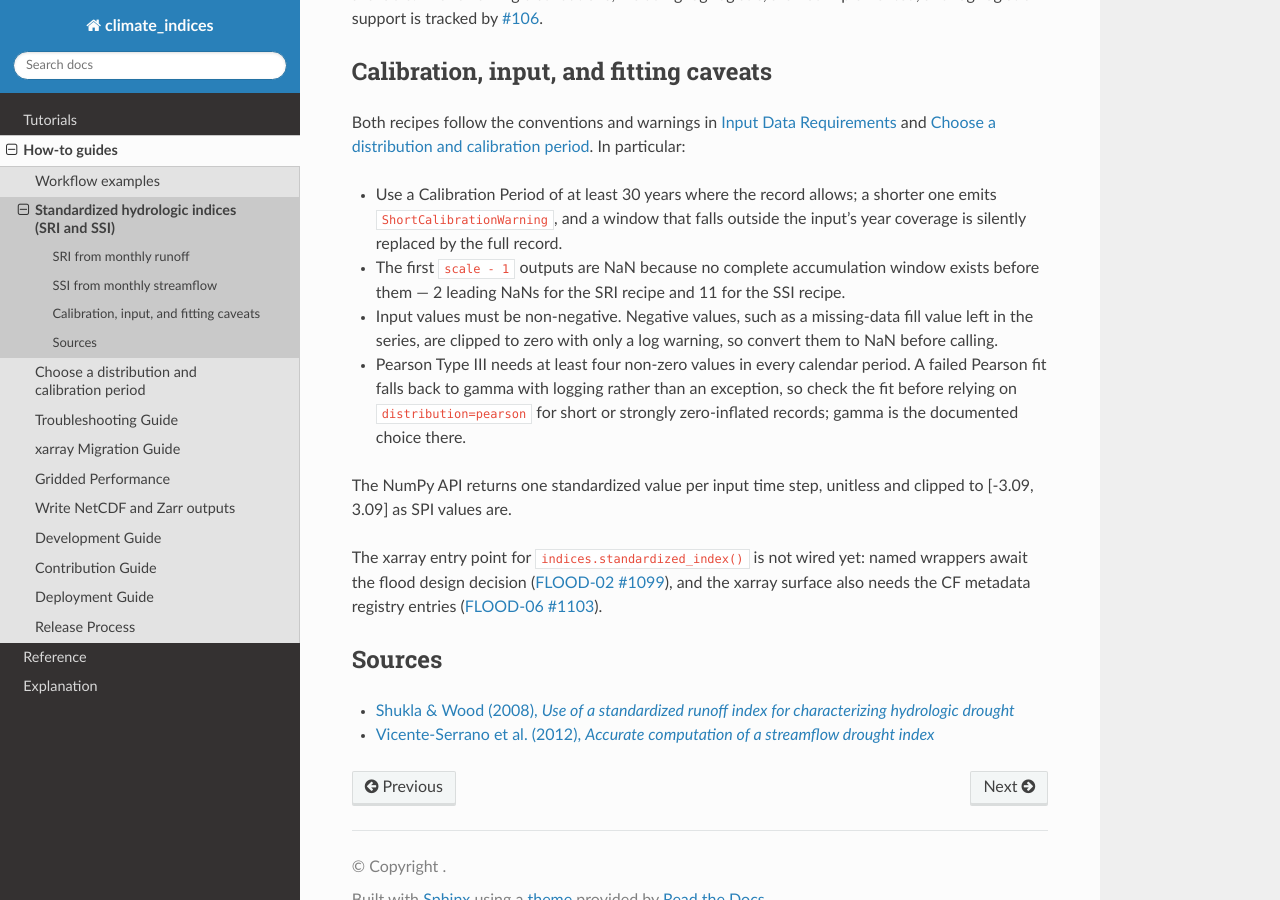
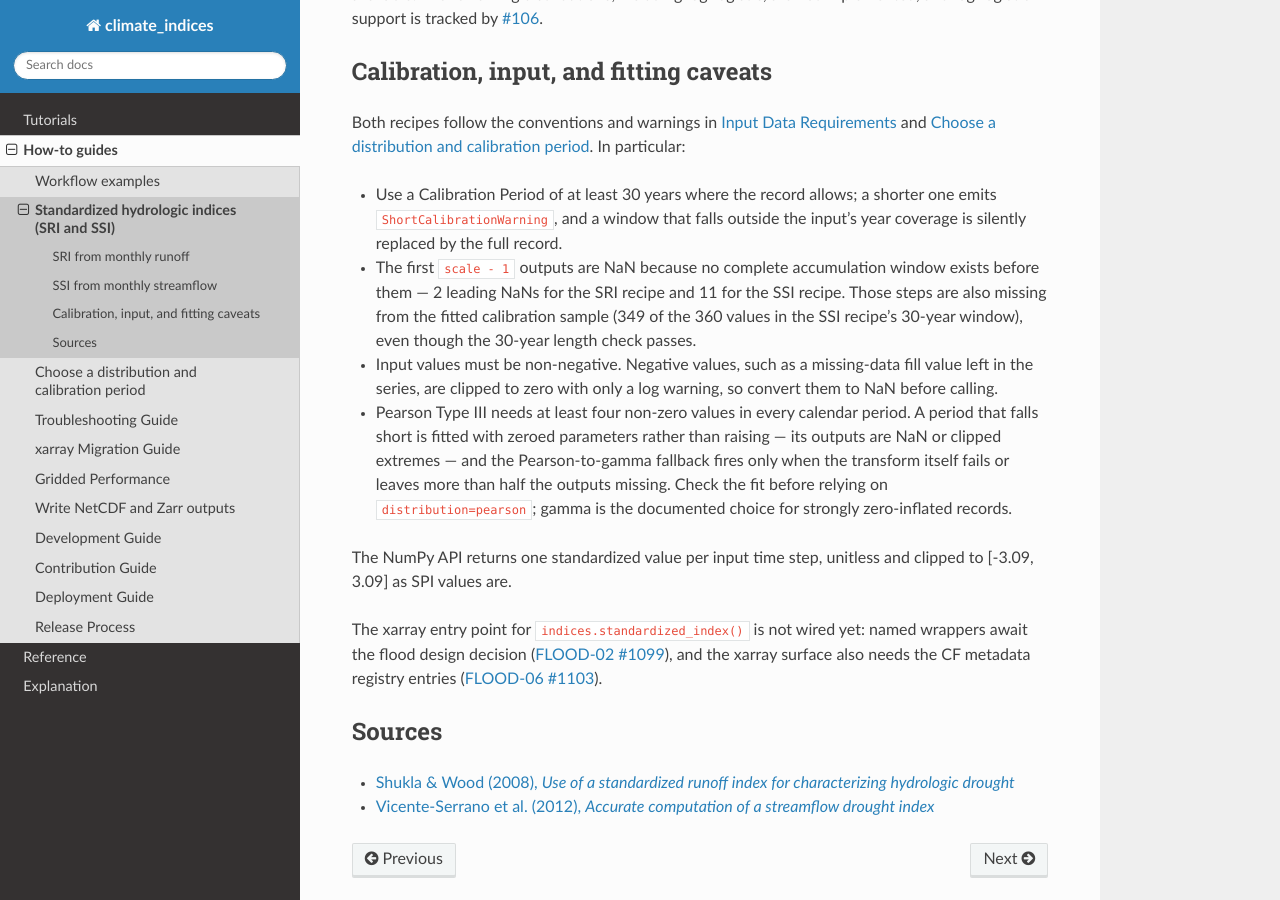
Before and after one commit to monocongo/climate_indices, a Sphinx documentation site: the page built from docs/standardized-hydrologic-indices.md, in a window 1280 px wide and 900 px high, scrolled down 1582 px. Built offline with Sphinx 7.4.7 and the Read the Docs theme 3.1.0, drawn with Linux system fonts in a browser that asks for light colours.

Commit message:
fix(review): correct the Pearson insufficiency behavior and pin the SRI fit
Re-review found the page claimed a gamma fallback for a calendar period
with too few non-zero values; that path substitutes zeroed parameters and
only logs a high-failure-rate warning. State the actual behavior and the
shortened calibration sample, and add an independent expected-value check
so a stubbed pipeline fails the SRI test.

```diff
--- a/docs/standardized-hydrologic-indices.md
+++ b/docs/standardized-hydrologic-indices.md
@@ -86,15 +86,19 @@ and {doc}`choosing-parameters`. In particular:
   outside the input's year coverage is silently replaced by the full record.
 - The first `scale - 1` outputs are NaN because no complete accumulation
   window exists before them — 2 leading NaNs for the SRI recipe and 11 for the
-  SSI recipe.
+  SSI recipe. Those steps are also missing from the fitted calibration sample
+  (349 of the 360 values in the SSI recipe's 30-year window), even though the
+  30-year length check passes.
 - Input values must be non-negative. Negative values, such as a missing-data
   fill value left in the series, are clipped to zero with only a log warning,
   so convert them to NaN before calling.
 - Pearson Type III needs at least four non-zero values in every calendar
-  period. A failed Pearson fit falls back to gamma with logging rather than an
-  exception, so check the fit before relying on `distribution=pearson` for
-  short or strongly zero-inflated records; gamma is the documented choice
-  there.
+  period. A period that falls short is fitted with zeroed parameters rather
+  than raising — its outputs are NaN or clipped extremes — and the
+  Pearson-to-gamma fallback fires only when the transform itself fails or
+  leaves more than half the outputs missing. Check the fit before relying on
+  `distribution=pearson`; gamma is the documented choice for strongly
+  zero-inflated records.
 
 The NumPy API returns one standardized value per input time step, unitless and
 clipped to [-3.09, 3.09] as SPI values are.
```
Also changed, not shown: 1 other file.
